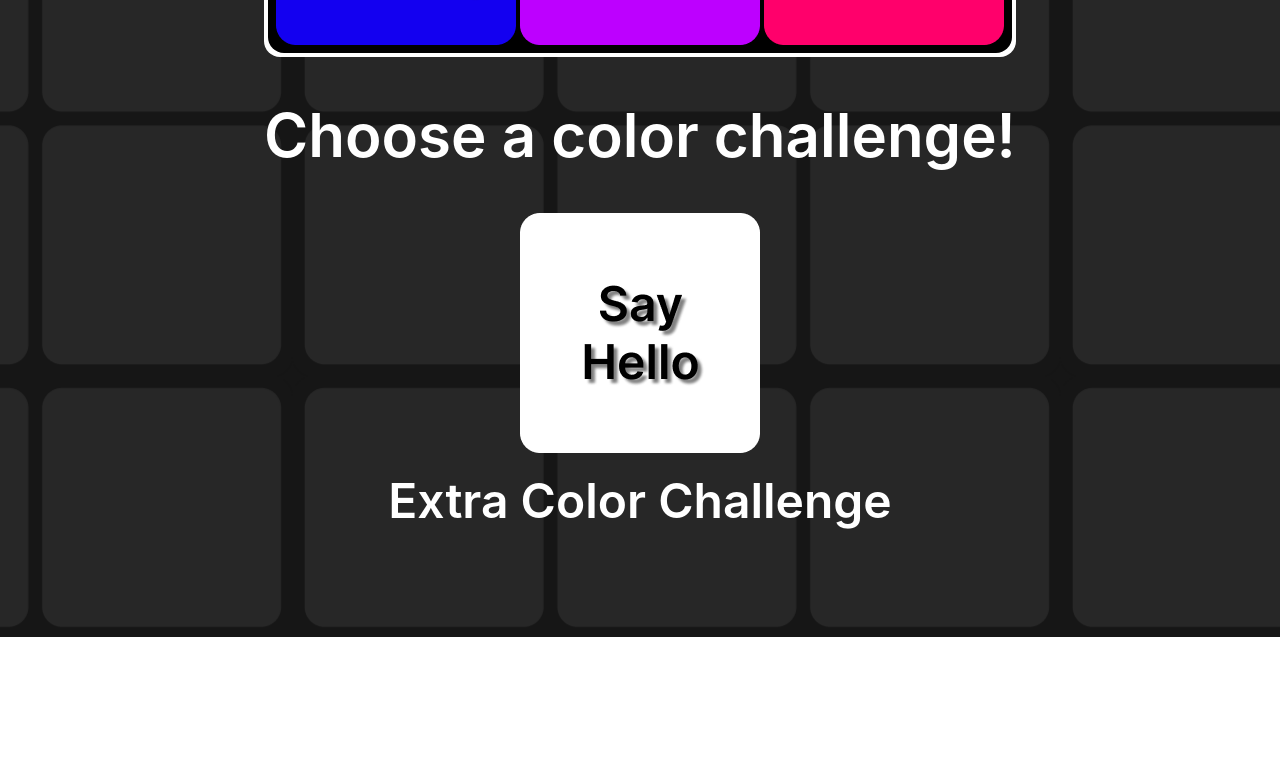
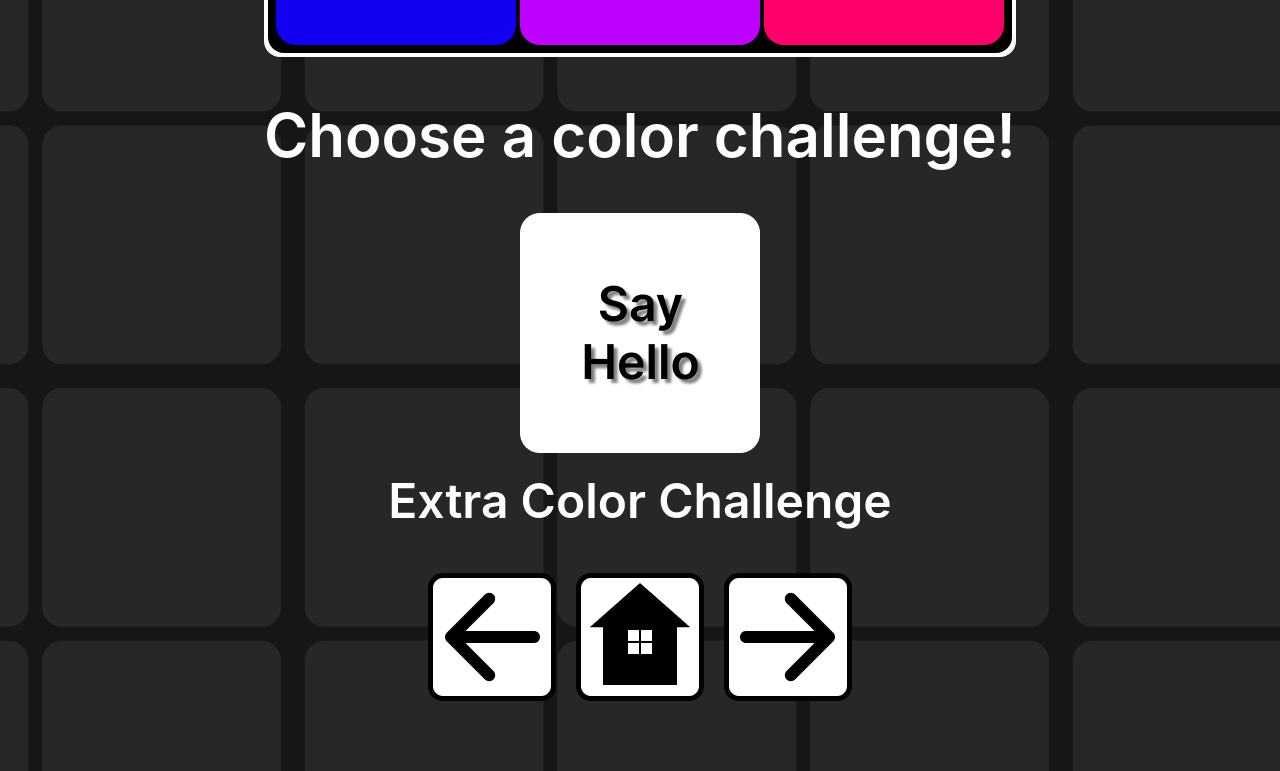
Before and after one commit to AdrianMartinezGit/ReactAllForOne, a React (Create React App) app: page / in a window 1280 px wide. Shown: the part 867-1638 px from the top of the page. Before the commit the page ends 1504 px from the top, so only its background shows below. Built offline with nearby package versions, Linux system fonts and the light colour scheme.

Commit message:
Another Update

```diff
--- a/src/App.js
+++ b/src/App.js
@@ -8,6 +8,10 @@ import purpleCube from './assets/cube/cube_purple.webp'
 import redCube from './assets/cube/cube_red.webp'
 import whiteCube from './assets/cube/cube_white.webp'
 import yellowCube from './assets/cube/cube_yellow.webp'
+
+import nextButton from './assets/buttons/button_next.webp'
+import homeButton from './assets/buttons/button_home.webp'
+import prevButton from './assets/buttons/button_prev.webp'
 
 import './App.css';
 
@@ -41,6 +45,22 @@ function App() {
         </div>
 
         <p className="text-center text-white text-4xl md:text-5xl font-semibold pb-12">Extra Color Challenge</p>
+
+        <div className='flex justify-center items-end'>
+          <div className="grid grid-cols-3 gap-5">
+              <div>
+                  <input type="image" src={prevButton} className='w-16 min-[320px]:w-24 md:w-32' alt='prevbutton'/>
+              </div>
+
+              <div>
+                  <input type="image" src={homeButton} className='w-16 min-[320px]:w-24 md:w-32' alt='homebutton'/>
+              </div>
+              <div>
+                  <input type="image" src={nextButton} className='w-16 min-[320px]:w-24 md:w-32' alt='nextbutton'/>
+              </div>
+          </div>
+        </div>
+
       </main>
       </div>
     </>
```
